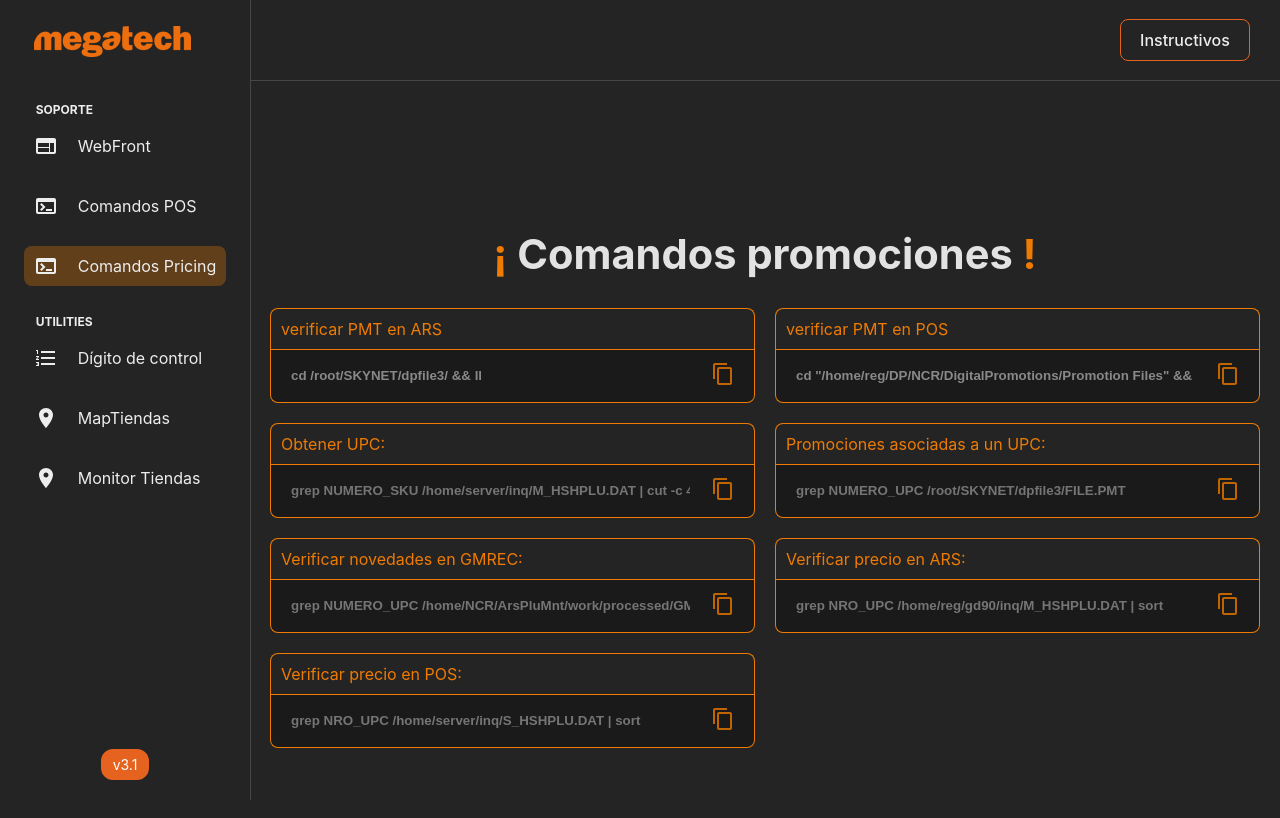
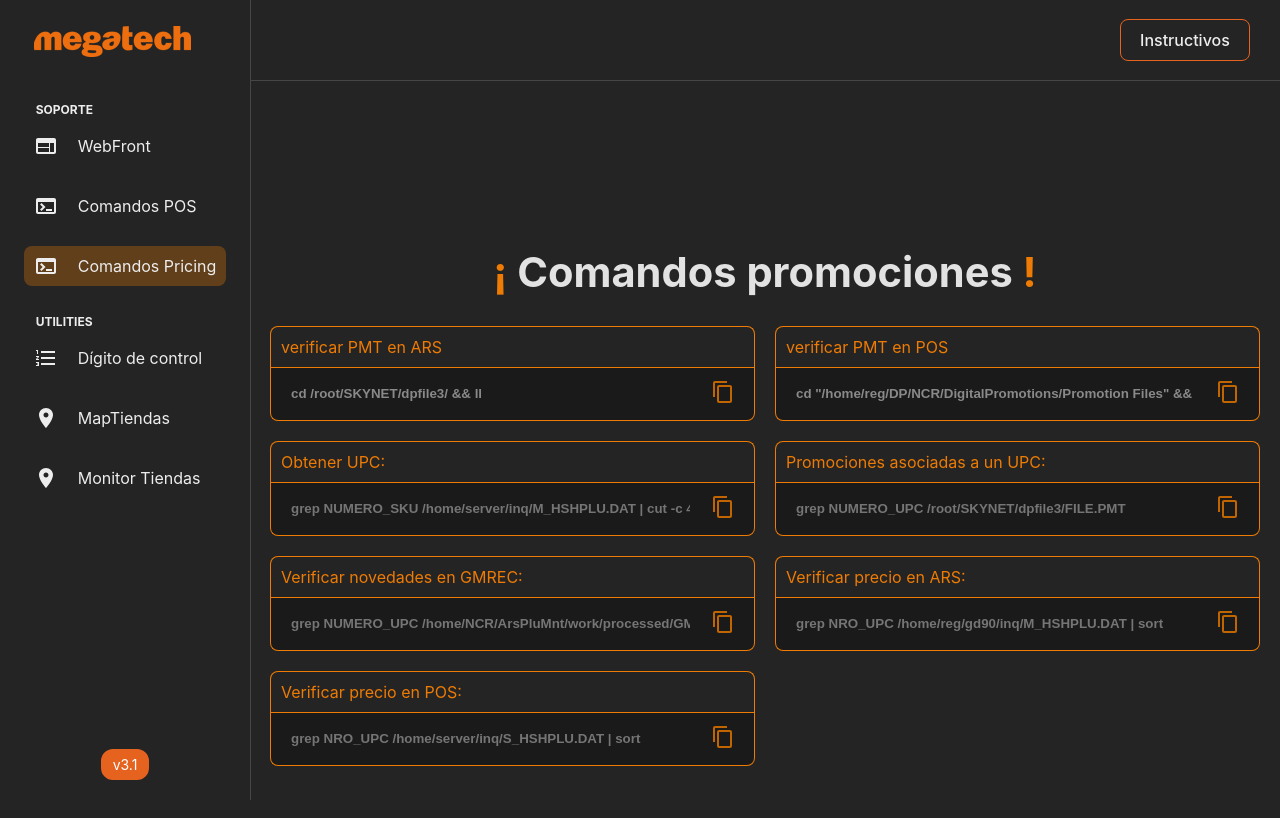
Before and after one commit to jlchurruarin/WebFrontTiendas, a React (Vite) app: page /commandspricing in a window 1280 px wide. Shown: the top 818 px of the page. Built offline with nearby package versions, Linux system fonts and the light colour scheme.

Commit message:
comandos padding

```diff
--- a/src/components/Comandos/Comandos.module.css
+++ b/src/components/Comandos/Comandos.module.css
@@ -13,7 +13,7 @@
   flex-direction: column;
   justify-content: center;
   margin-top: 50px;
-  margin-bottom: 100px;
+  padding-bottom: 150px;
   }
   .container h1{
     text-align: center;
```
